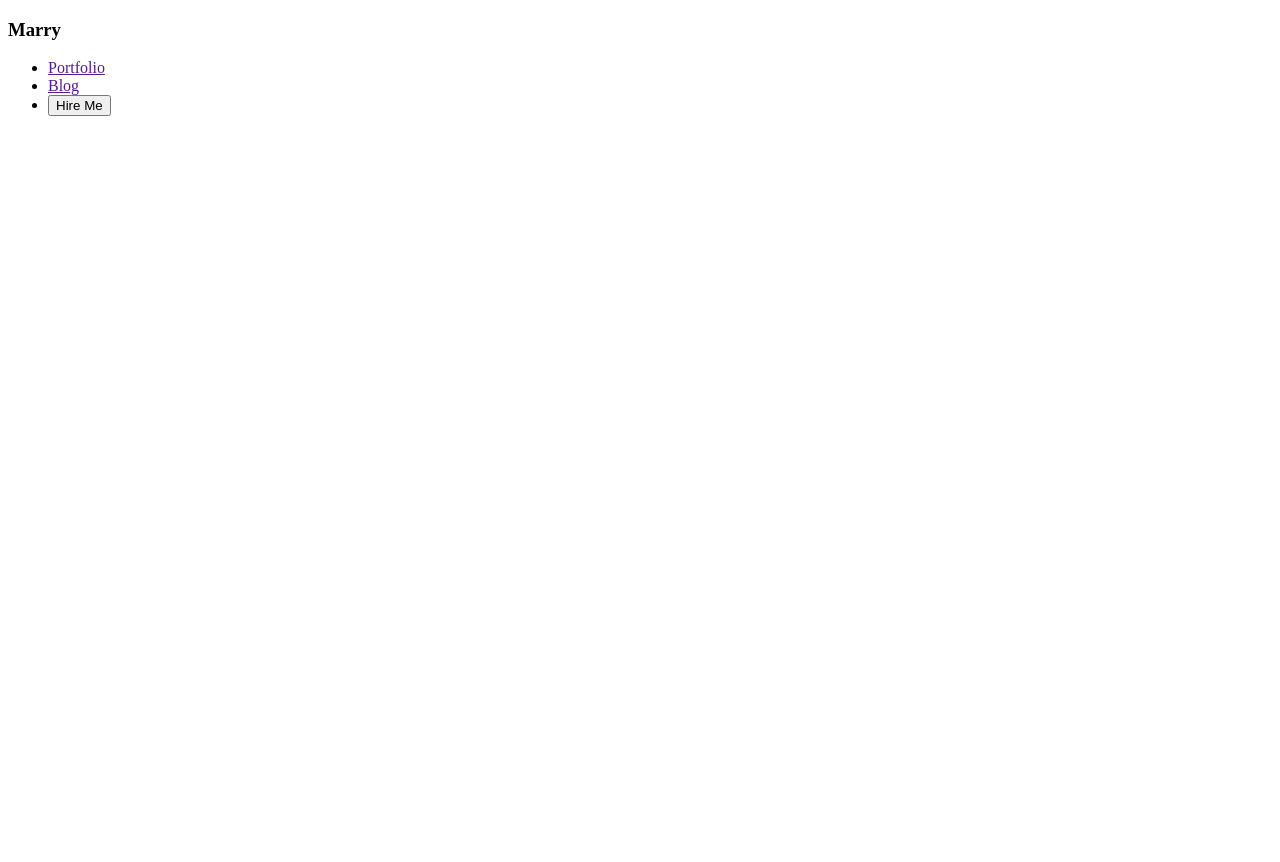
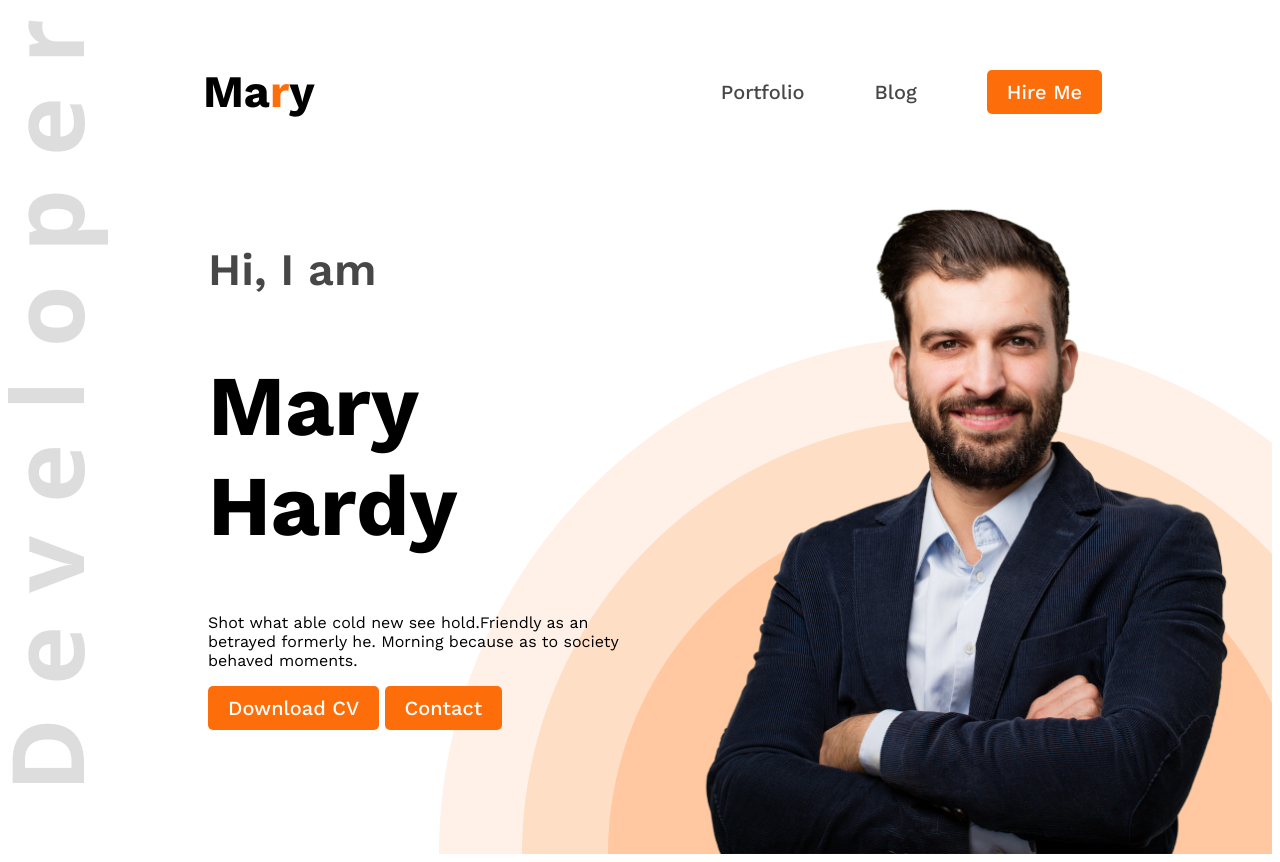
Before and after one commit to faruksiraje1469/web-developer-portfolio, a plain HTML site: page index.html in a window 1280 px wide. Before the commit the page ends 800 px from the top, so only its background shows below. Drawn offline with nearby package versions, Linux system fonts and the light colour scheme.

Commit message:
add banner section

```diff
--- a/index.html
+++ b/index.html
@@ -1,29 +1,50 @@
 <!DOCTYPE html>
 <html lang="en">
+
 <head>
     <meta charset="UTF-8">
     <meta name="viewport" content="width=device-width, initial-scale=1.0">
     <title>Web Developer Portfolio</title>
+    <link rel="preconnect" href="https://fonts.googleapis.com">
+    <link rel="preconnect" href="https://fonts.gstatic.com" crossorigin>
+    <link
+        href="https://fonts.googleapis.com/css2?family=Fira+Sans:ital,wght@0,100;0,200;0,300;0,400;0,500;0,600;0,700;0,800;0,900;1,100;1,200;1,300;1,400;1,500;1,600;1,700;1,800;1,900&family=Open+Sans:ital,wght@0,300..800;1,300..800&family=Work+Sans:ital,wght@0,100..900;1,100..900&display=swap"
+        rel="stylesheet">
+    <link rel="stylesheet" href="style/portfolio.css">
 </head>
-<body>
-    <header>
+
+<body class="work-sans-normal">
+    <header class="header">
         <nav>
-            <h3>Marry</h3>
+
+            <h3 class="nav-title">Ma<span class="text-primary">r</span>y</h3>
+
             <ul>
-                <li><a href="">Portfolio</a></li>
-                <li><a href="">Blog</a></li>
-                <li><a href=""><button>Hire Me</button></a></li>
+                <li><a class="dark-2" href="">Portfolio</a></li>
+                <li><a class="dark-2" href="">Blog</a></li>
+                <li><a class="dark-2" href=""><button class="btn-primary">Hire Me</button></a></li>
             </ul>
         </nav>
 
+        <div class="banner">
+            <div class="banner-content">
+                <h4 class="banner-greetings dark-2">Hi, I am</h4>
+                <h1 class="banner-title">Mary Hardy</h1>
+                <p class="banner-description">Shot what able cold new see hold.Friendly as an betrayed formerly he.
+                     Morning because as to society
+                    behaved moments.</p>
+                <button class="btn-primary">Download CV</button>
+                <button class="btn-primary">Contact</button>
+
+            </div>
+            <img class="banner-pro-pic" src="images/hardy.png" alt="">
+        </div>
     </header>
 
     <main>
 
     </main>
-    <footer>
-
-    </footer>
 
 </body>
+
 </html>
--- a/style/portfolio.css
+++ b/style/portfolio.css
@@ -0,0 +1,90 @@
+
+
+.work-sans-normal {
+  font-family: "Work Sans", serif;
+  font-optical-sizing: auto;
+  font-style: normal;
+  font-variation-settings: "wdth" 100;
+}
+
+
+.header{
+    background-image: url(../images/developer.png), url('../images/header_bg.png');
+    background-repeat:no-repeat;
+    background-position: top left,bottom right;
+}
+
+/* shared style */
+.text-primary{
+    color:#FD6E0A;
+}
+.dark-2{
+    color:#474747;
+}
+
+.btn-primary{
+    background-color: #FD6E0A;
+    color: #fff;
+    padding: 10px 20px;
+    border-radius: 5px;
+    font-size: 20px;
+    font-weight: 500;
+    border: none;
+    font-family: "Work Sans", serif;
+
+}
+
+/* nav style */
+nav {
+    display: flex;
+    align-items: center;
+    justify-content: space-between;
+    margin: 20px 100px;
+
+}
+.nav-title{
+    font-size: 45px;
+    font-weight: 700;
+    margin-left: 95px;
+}
+nav ul{
+    display: flex;
+    align-items: center;
+
+}
+nav ul li{
+    list-style: none;
+    margin-right: 50px;
+
+}
+nav  li a{
+    text-decoration: none;
+    color: #000;
+    font-size: 20px;
+    font-weight: 500;
+    margin-right: 20px;
+}
+/* Banner Style */
+
+.banner{
+    display: flex;
+    justify-content: space-between;
+    margin:0 35px 0 200px ;
+
+
+}
+.banner-content{
+    max-width: 580px;
+}
+
+.banner-greetings{
+    font-size: 45px;
+    font-weight: 600;
+}
+.banner-title{
+    font-weight: bold;
+    font-size: 85px;
+}
+.banner-pro-pic{
+    width: 580px;
+}
```
